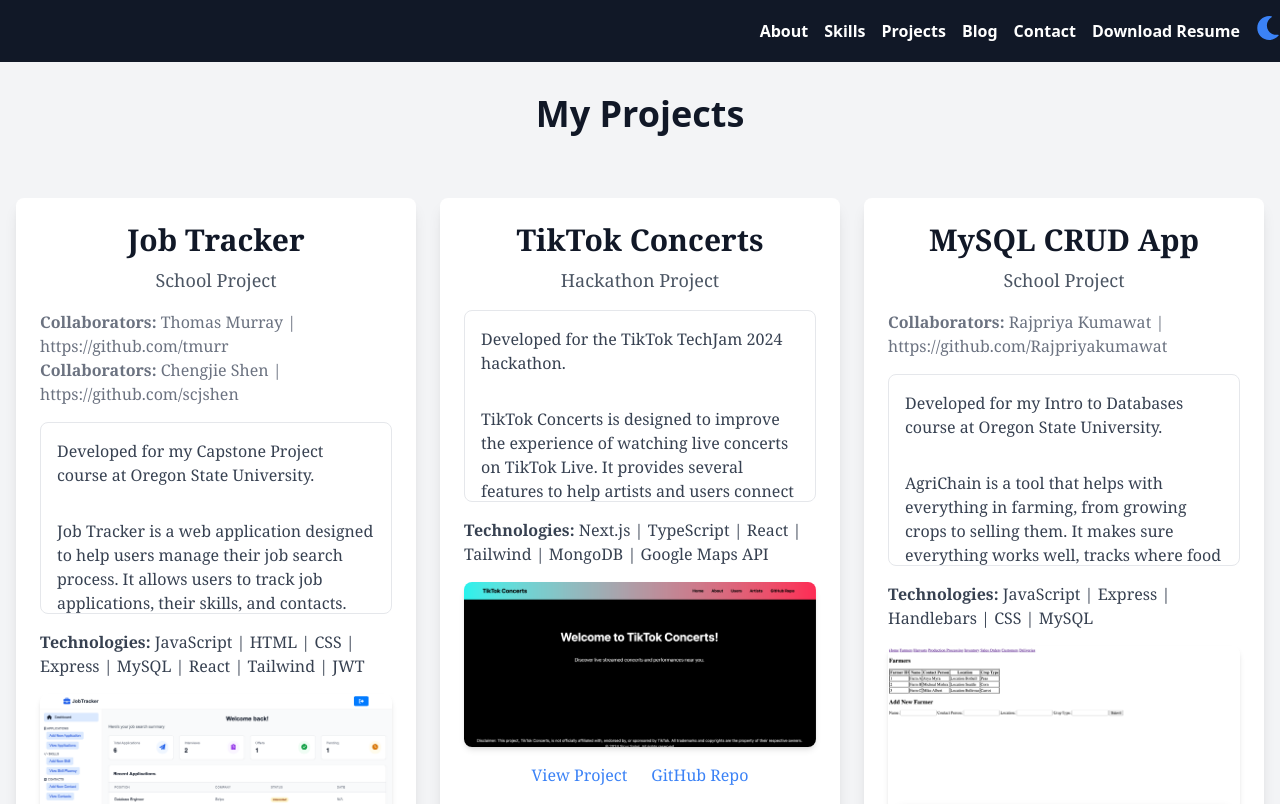
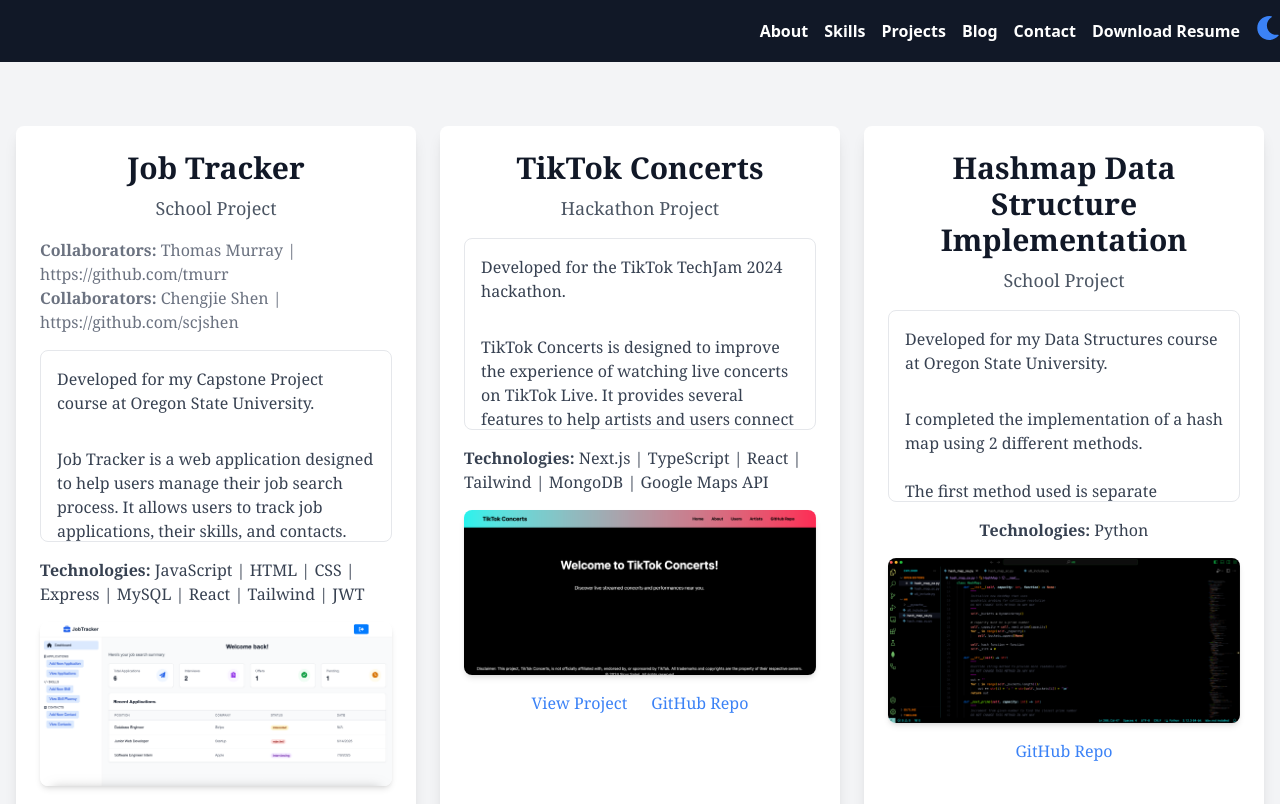
Before and after one commit to sirus-the-beaver/sirussalari, a React (Vite) app in the folder client/: page /projects in a window 1280 px wide. Shown: the top 804 px of the page. Built offline with nearby package versions, Linux system fonts and the light colour scheme.

Commit message:
Remove databases course project

```diff
--- a/client/src/data/projects.json
+++ b/client/src/data/projects.json
@@ -53,31 +53,6 @@
         "liveDemoURL": "https://tiktok-concerts.vercel.app"
     },
     {
-        "id": 3,
-        "tag": "School Project",
-        "title": "MySQL CRUD App",
-        "collaborators": [
-            {
-                "name": "Rajpriya Kumawat",
-                "github": "https://github.com/Rajpriyakumawat"
-            }
-        ],
-        "context": "Developed for my Intro to Databases course at Oregon State University.",
-        "description": "AgriChain is a tool that helps with everything in farming, from growing crops to selling them. It makes sure everything works well, tracks where food comes from, and keeps food quality high until it’s sold.\\nFarming has many steps because agriculture products are perishable in nature. AgriChain manages all these parts in one place.\\nWith AgriChain, farmers can keep track of their harvests and inventory. AgriChain efficiently manages operations across 250 farms, overseeing the production processing, sales orders, and deliveries of 30,000 food items weekly to ensure their top quality. Additionally, it facilitates the monthly sale of crops worth $1.5 million, contributing to a more efficient and sustainable agricultural process for all stakeholders. AgriChain provides a centralized platform to manage procurement, production, distribution, and sales processes efficiently.\\nThis system will empower farmers, distributors, retailers, and customers with transparency, accountability, and sustainability throughout the agricultural supply chain.",
-        "technologies": [
-            "JavaScript",
-            "Express",
-            "Handlebars",
-            "CSS",
-            "MySQL"
-        ],
-        "images": [
-            "my_sql_crud_app.png"
-        ],
-        "repoURL": "https://github.com/sirus-the-beaver/CRUD-portfolio-project",
-        "liveDemoURL": "https://crud-portfolio-project-a982118c0506.herokuapp.com/"
-    },
-    {
         "id": 4,
         "tag": "School Project",
         "title": "Hashmap Data Structure Implementation",
--- a/client/src/data/skills.json
+++ b/client/src/data/skills.json
@@ -17,7 +17,7 @@
         "name": "JavaScript",
         "category": "Languages",
         "proficiency": "Advanced",
-        "projectIDs": [1, 3, 6],
+        "projectIDs": [1, 6],
         "icon": "javascript_icon.svg"
     },
     {
@@ -31,21 +31,21 @@
         "name": "SQL",
         "category": "Languages",
         "proficiency": "Intermediate",
-        "projectIDs": [1, 3],
+        "projectIDs": [1],
         "icon": "sql_icon.svg"
     },
     {
         "name": "CSS",
         "category": "Languages",
         "proficiency": "Advanced",
-        "projectIDs": [1, 2, 3, 6],
+        "projectIDs": [1, 2, 6],
         "icon": "css_icon.svg"
     },
     {
         "name": "HTML",
         "category": "Languages",
         "proficiency": "Advanced",
-        "projectIDs": [1, 2, 3, 6],
+        "projectIDs": [1, 2, 6],
         "icon": "html_icon.svg"
     },
     {
@@ -66,7 +66,7 @@
         "name": "Express",
         "category": "Frameworks",
         "proficiency": "Intermediate",
-        "projectIDs": [1, 3],
+        "projectIDs": [1],
         "icon": "express_icon.svg"
     },
     {
@@ -94,7 +94,7 @@
         "name": "MySQL",
         "category": "Databases",
         "proficiency": "Intermediate",
-        "projectIDs": [1, 3],
+        "projectIDs": [1],
         "icon": "mysql_icon.svg"
     },
     {
@@ -108,7 +108,7 @@
         "name": "Git and GitHub",
         "category": "Tools",
         "proficiency": "Advanced",
-        "projectIDs": [1, 2, 3, 4, 6, 7],
+        "projectIDs": [1, 2, 4, 6, 7],
         "icon": "github_icon.svg"
     }
 ]
--- a/client/src/pages/Projects.jsx
+++ b/client/src/pages/Projects.jsx
@@ -28,9 +28,6 @@
 
     return (
         <section className="flex flex-col items-center min-h-screen py-8 px-4 dark:bg-gray-900 bg-gray-100">
-            <header>
-                <h1 className="text-4xl font-extrabold mb-8 text-center text-gray-900 dark:text-white">My Projects</h1>
-            </header>
             <div className="grid grid-cols-1 sm:grid-cols-2 md:grid-cols-2 lg:grid-cols-3 gap-6 mt-8">
                 {projects.map((project) => {
                     return <ProjectCard key={project.id} project={project} />
```
Also changed, not shown: client/src/assets/images/web_dev_portfolio.png (deleted).
